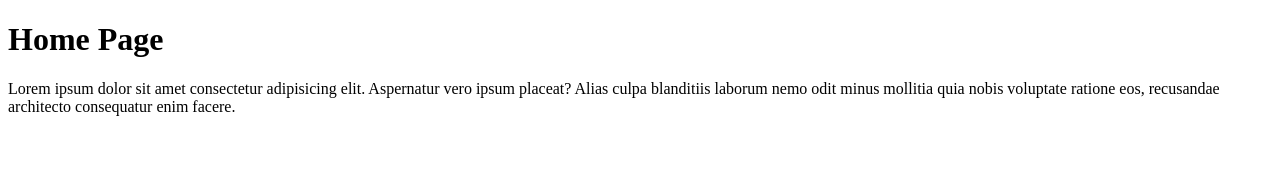
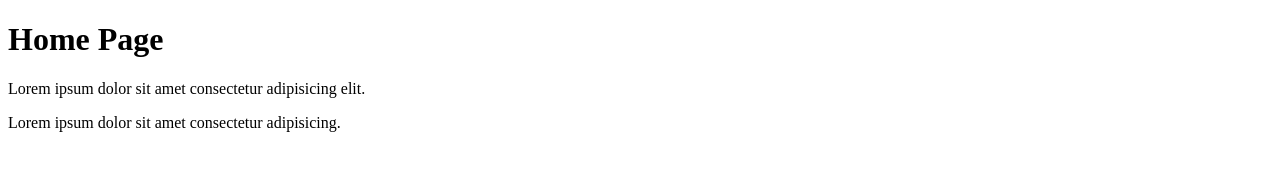
Before and after one commit to lacherv/splitmate, a plain HTML site: page index.html in a window 1280 px wide. Drawn offline with Linux system fonts and the light colour scheme.

Commit message:
Updated Index V

```diff
--- a/index.html
+++ b/index.html
@@ -4,14 +4,11 @@
     <meta charset="UTF-8" />
     <meta name="viewport" content="width=device-width, initial-scale=1.0" />
     <title>SplitMate</title>
+    <link rel="stylesheet" href="" />
   </head>
   <body>
     <h1>Home Page</h1>
-    <p>
-      Lorem ipsum dolor sit amet consectetur adipisicing elit. Aspernatur vero
-      ipsum placeat? Alias culpa blanditiis laborum nemo odit minus mollitia
-      quia nobis voluptate ratione eos, recusandae architecto consequatur enim
-      facere.
-    </p>
+    <p>Lorem ipsum dolor sit amet consectetur adipisicing elit.</p>
+    <p>Lorem ipsum dolor sit amet consectetur adipisicing.</p>
   </body>
 </html>
```
